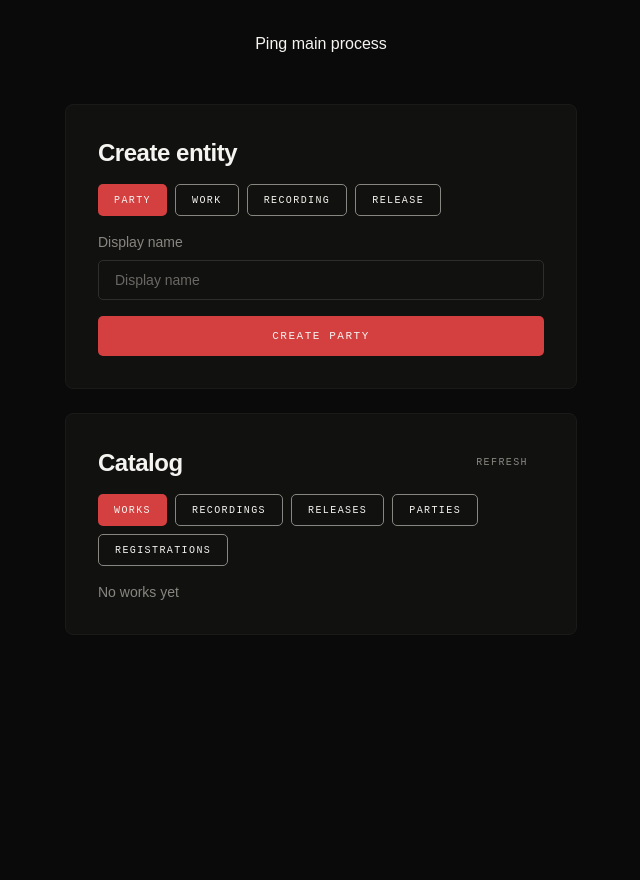
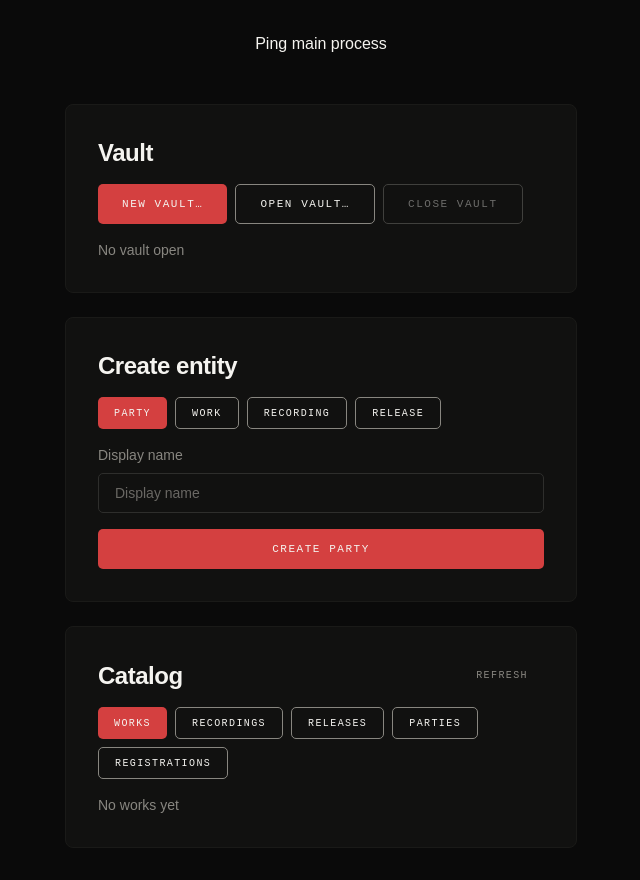
Before and after one commit to saboteur-works/nayose, a React (Vite) app: page / in a window 1280 px wide. Shown: the whole page, without its empty margins (319-959 px from the left). Before the commit the page ends 800 px from the top, so only its background shows below. Built offline with nearby package versions, Linux system fonts and the light colour scheme.

Commit message:
feat(task-1): vault open/create/close renderer UI
Task-Id: 1

```diff
--- a/src/renderer/App.tsx
+++ b/src/renderer/App.tsx
@@ -3,6 +3,8 @@ import { useState } from 'react';
 import { EntityCreateView } from './views/entity-create';
 // Task 9 addition: catalog browse/navigation view.
 import { CatalogView } from './views/catalog';
+// Feature 2 Task 1 addition: vault open/create/close view.
+import { VaultLifecycleView } from './views/vault-lifecycle';
 
 export function App(): JSX.Element {
   const [pingResult, setPingResult] = useState<string>('');
@@ -19,6 +21,7 @@ export function App(): JSX.Element {
       </button>
       <p data-testid="ping-result">{pingResult}</p>
 
+      <VaultLifecycleView />
       <EntityCreateView />
       <CatalogView />
     </div>
--- /dev/null
+++ b/src/renderer/views/vault-lifecycle-logic.ts
@@ -0,0 +1,49 @@
+// Pure decision logic for the vault open/create/close view (Task 1 of
+// Feature 2). Kept separate from vault-lifecycle.tsx (no JSX) so it can be
+// unit-tested directly under `node --test`'s native TypeScript
+// type-stripping, following contradiction-warning-logic.ts /
+// share-list-format.test.ts's precedent.
+//
+// The one rule this module exists to get right (done_when clause 3): a
+// canceled dialog (`{ ok: false, canceled: true }`) must never be reported
+// to the user as an error — only the failure case
+// (`{ ok: false, canceled: false, error }`) should surface a message.
+
+import type { VaultCreateResult, VaultOpenResult } from '../../shared/types/vault.ts';
+
+export interface VaultStatus {
+  /** User-facing message, or empty string if there is nothing to show. */
+  message: string;
+  /** Whether `message` describes an error (affects styling only). */
+  isError: boolean;
+}
+
+const NO_STATUS: VaultStatus = { message: '', isError: false };
+
+/**
+ * Resolves a `VaultCreateResult` into a status to display. A canceled
+ * dialog resolves to `NO_STATUS` (nothing shown), not an error.
+ */
+export function resolveCreateStatus(result: VaultCreateResult): VaultStatus {
+  if (result.ok) {
+    return { message: `Created vault at ${result.path}`, isError: false };
+  }
+  if (result.canceled) {
+    return NO_STATUS;
+  }
+  return { message: result.error.message, isError: true };
+}
+
+/**
+ * Resolves a `VaultOpenResult` into a status to display. Same
+ * canceled-vs-failure distinction as `resolveCreateStatus`.
+ */
+export function resolveOpenStatus(result: VaultOpenResult): VaultStatus {
+  if (result.ok) {
+    return { message: `Opened vault at ${result.path}`, isError: false };
+  }
+  if (result.canceled) {
+    return NO_STATUS;
+  }
+  return { message: result.error.message, isError: true };
+}
--- /dev/null
+++ b/src/renderer/views/vault-lifecycle.tsx
@@ -0,0 +1,104 @@
+import { useState } from 'react';
+
+import { Button } from '../components/ui/button';
+import { Card, CardContent, CardHeader, CardTitle } from '../components/ui/card';
+import { resolveCreateStatus, resolveOpenStatus, type VaultStatus } from './vault-lifecycle-logic';
+
+const NO_STATUS: VaultStatus = { message: '', isError: false };
+
+/**
+ * Vault open/create/close view (Feature 2, Task 1): the renderer surface for
+ * `window.nayose.vault.create/open/close`, which were already implemented
+ * and wired by Feature 1 (see ../../main/ipc/vault-handlers.ts). This view
+ * owns no vault state of its own beyond "which path (if any) is currently
+ * open" for display — the actual in-memory session lives in the main
+ * process (../../main/vault/vault-session.ts).
+ */
+export function VaultLifecycleView(): JSX.Element {
+  const [openPath, setOpenPath] = useState<string | undefined>(undefined);
+  const [status, setStatus] = useState<VaultStatus>(NO_STATUS);
+  const [isBusy, setIsBusy] = useState(false);
+
+  const handleCreate = async (): Promise<void> => {
+    setIsBusy(true);
+    try {
+      const result = await window.nayose.vault.create();
+      setStatus(resolveCreateStatus(result));
+      if (result.ok) {
+        setOpenPath(result.path);
+      }
+    } finally {
+      setIsBusy(false);
+    }
+  };
+
+  const handleOpen = async (): Promise<void> => {
+    setIsBusy(true);
+    try {
+      const result = await window.nayose.vault.open();
+      setStatus(resolveOpenStatus(result));
+      if (result.ok) {
+        setOpenPath(result.path);
+      }
+    } finally {
+      setIsBusy(false);
+    }
+  };
+
+  const handleClose = async (): Promise<void> => {
+    setIsBusy(true);
+    try {
+      await window.nayose.vault.close();
+      setOpenPath(undefined);
+      setStatus(NO_STATUS);
+    } finally {
+      setIsBusy(false);
+    }
+  };
+
+  return (
+    <Card data-testid="vault-lifecycle-view">
+      <CardHeader>
+        <CardTitle>Vault</CardTitle>
+      </CardHeader>
+      <CardContent>
+        <div className="flex flex-wrap gap-2">
+          <Button type="button" onClick={() => void handleCreate()} disabled={isBusy}>
+            {isBusy ? 'Working…' : 'New vault…'}
+          </Button>
+          <Button type="button" variant="outline" onClick={() => void handleOpen()} disabled={isBusy}>
+            Open vault…
+          </Button>
+          <Button
+            type="button"
+            variant="outline"
+            onClick={() => void handleClose()}
+            disabled={isBusy || !openPath}
+          >
+            Close vault
+          </Button>
+        </div>
+
+        {openPath ? (
+          <p className="mt-4 text-sm text-fg-tertiary" data-testid="vault-open-path">
+            Open: {openPath}
+          </p>
+        ) : (
+          <p className="mt-4 text-sm text-fg-tertiary" data-testid="vault-open-path">
+            No vault open
+          </p>
+        )}
+
+        {status.message ? (
+          <p
+            className={`mt-2 text-sm ${status.isError ? 'text-red-600' : 'text-fg-tertiary'}`}
+            data-testid="vault-status"
+            data-status={status.isError ? 'error' : 'ok'}
+          >
+            {status.message}
+          </p>
+        ) : null}
+      </CardContent>
+    </Card>
+  );
+}
```
Also changed, not shown: 1 other file (tests, documents, lock files or other folders).
